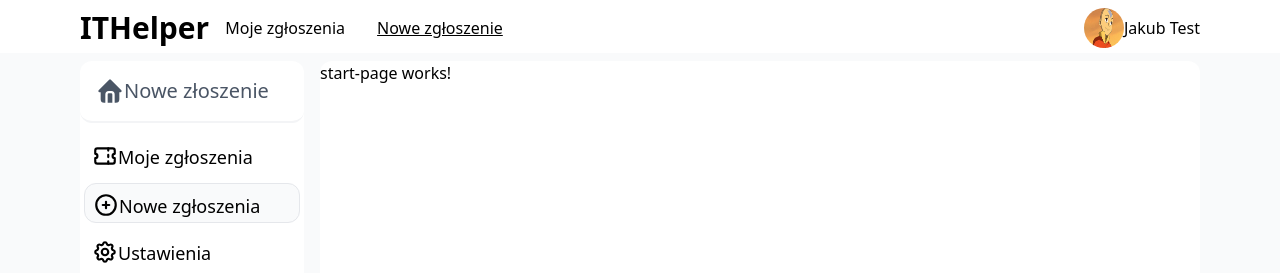
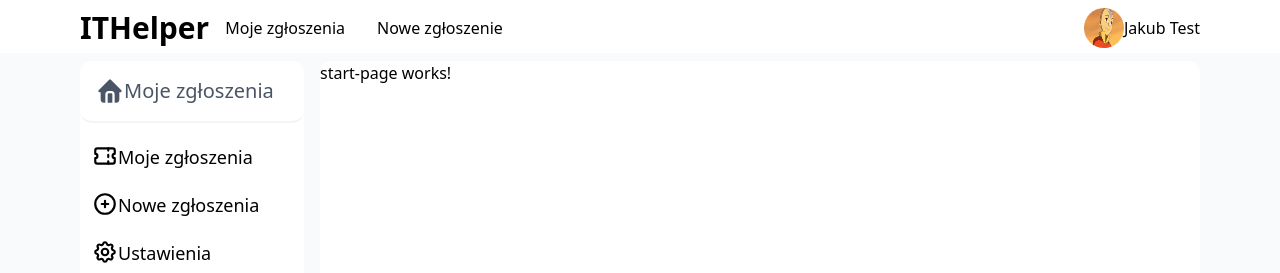
Before and after one commit to whit33y/ITHelper, an Angular app: page /test in a window 1280 px wide. Shown: the top 273 px of the page. Built offline with nearby package versions, Linux system fonts and the light colour scheme; no server answers.

Commit message:
chore: update navigations

```diff
--- a/src/app/app.component.html
+++ b/src/app/app.component.html
@@ -6,11 +6,11 @@
 @if(active !== 'login'){
 <div class="h-screen">
   <div class="h-2/30 flex flex-col">
-    <app-navbar />
+    <app-navbar [active]="active" />
   </div>
   <div class="flex h-27/30 px-0 md:px-20 bg-gray-50 py-2">
     <div class="hidden md:w-1/5 md:flex">
-      <app-navbar-vertical class="w-full" />
+      <app-navbar-vertical class="w-full" [active]="active" />
     </div>
     <div class="w-full md:w-4/5">
       <router-outlet />
--- a/src/app/components/navbar-vertical/navbar-vertical.component.ts
+++ b/src/app/components/navbar-vertical/navbar-vertical.component.ts
@@ -10,16 +10,12 @@ import { NavigationEnd, Router } from '@angular/router';
   styleUrl: './navbar-vertical.component.css',
 })
 export class NavbarVerticalComponent {
-  routeName = 'Nowe złoszenie';
-  active = 'new';
+  routeName = 'Moje zgłoszenia';
+  @Input() active = '';
 
   constructor(private router: Router) {}
 
-  ngOnInit() {
-    this.router.events.subscribe((event) => {
-      if (event instanceof NavigationEnd) {
-        const currentRoute = event.urlAfterRedirects.split('/').pop();
-        this.active = currentRoute || '';
+  ngOnChanges() {
     if (this.active === '') {
       this.routeName = 'Moje zgłoszenia';
     } else if (this.active === 'new') {
@@ -28,8 +24,6 @@ export class NavbarVerticalComponent {
       this.routeName = 'Ustawienia';
     }
   }
-    });
-  }
 
   navigateTo(route: string) {
     this.router.navigate([route]);
--- a/src/app/components/navbar/navbar.component.ts
+++ b/src/app/components/navbar/navbar.component.ts
@@ -12,19 +12,10 @@ import { AuthService } from '../../services/auth.service';
 })
 export class NavbarComponent {
   @Input() userName = 'Jakub Test';
+  @Input() active = '';
   isMenuOpen = false;
-  active = 'new';
 
   constructor(private router: Router, private authService: AuthService) {}
-
-  ngOnInit() {
-    this.router.events.subscribe((event) => {
-      if (event instanceof NavigationEnd) {
-        const currentRoute = event.urlAfterRedirects.split('/').pop();
-        this.active = currentRoute || '';
-      }
-    });
-  }
 
   navigateTo(route: string) {
     this.router.navigate([route]);
```
Lines whose indentation alone changed are shown as unchanged.
